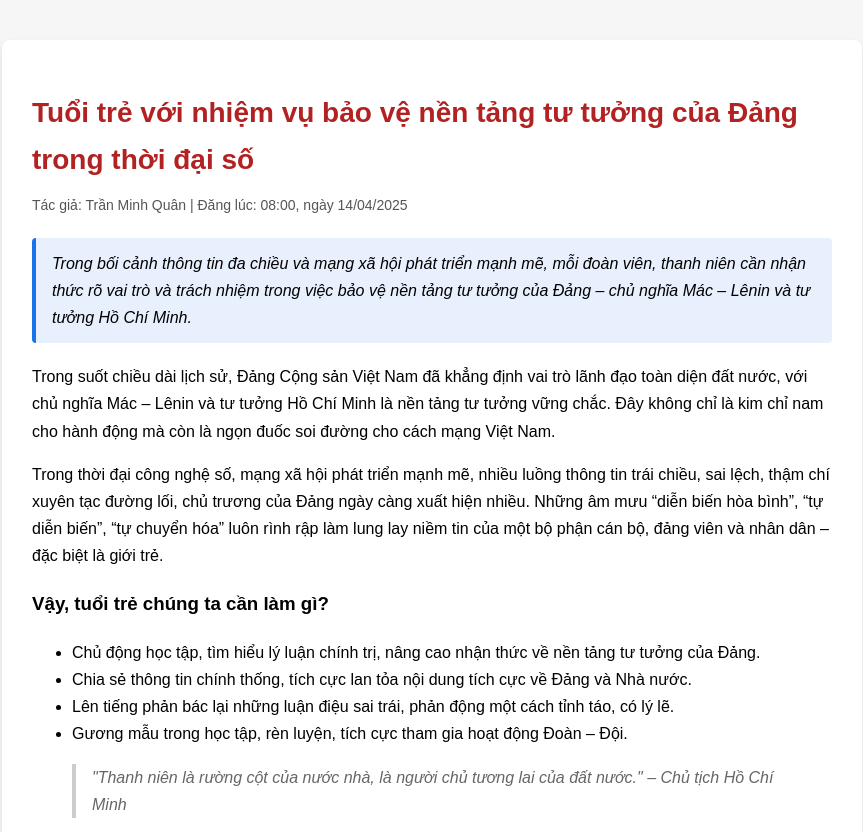
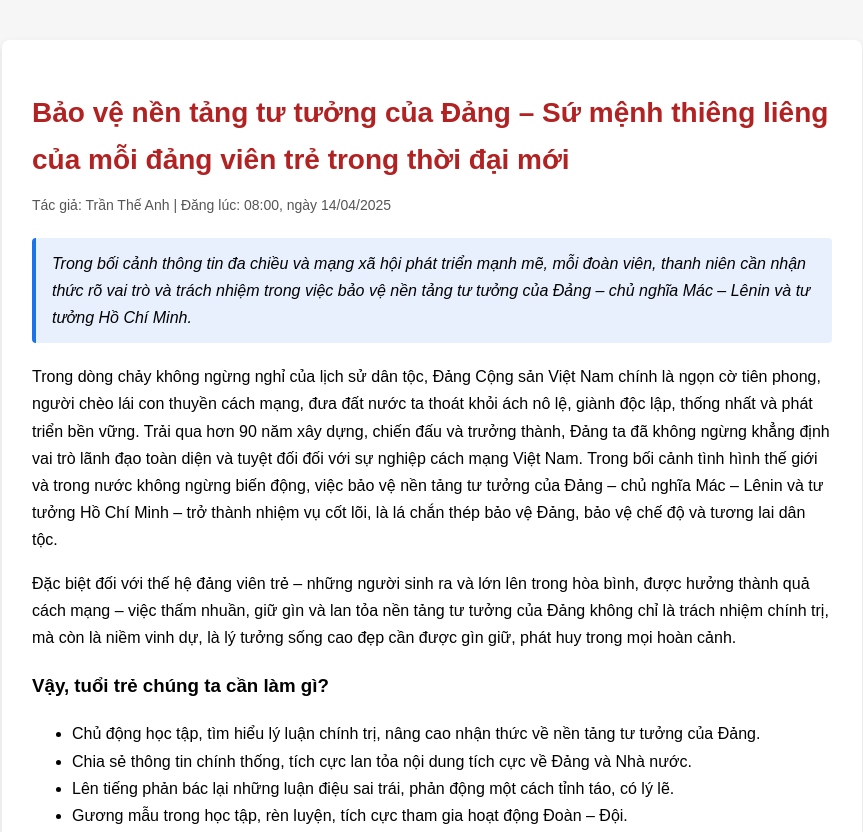
Before and after one commit to noname6996-tta/-ElectronicNewspaper, a plain HTML site: page index.html in a window 1280 px wide. Shown: the top 832 px of the page, without its empty margins (208-1071 px from the left). Drawn offline with Linux system fonts and the light colour scheme.

Commit message:
Update index.html

```diff
--- a/index.html
+++ b/index.html
@@ -2,7 +2,7 @@
 <html lang="vi">
 <head>
   <meta charset="UTF-8">
-  <title>Bảo vệ nền tảng tư tưởng của Đảng</title>
+  <title>Bảo vệ nền tảng tư tưởng của Đảng – Sứ mệnh thiêng liêng của mỗi đảng viên trẻ trong thời đại mới</title>
   <style>
     body {
       font-family: Arial, sans-serif;
@@ -92,17 +92,17 @@
 <body>
 
   <div class="container">
-    <h1>Tuổi trẻ với nhiệm vụ bảo vệ nền tảng tư tưởng của Đảng trong thời đại số</h1>
-    <div class="meta">Tác giả: Trần Minh Quân | Đăng lúc: 08:00, ngày 14/04/2025</div>
+    <h1>Bảo vệ nền tảng tư tưởng của Đảng – Sứ mệnh thiêng liêng của mỗi đảng viên trẻ trong thời đại mới</h1>
+    <div class="meta">Tác giả: Trần Thế Anh | Đăng lúc: 08:00, ngày 14/04/2025</div>
 
     <div class="snippet">
       Trong bối cảnh thông tin đa chiều và mạng xã hội phát triển mạnh mẽ, mỗi đoàn viên, thanh niên cần nhận thức rõ vai trò và trách nhiệm trong việc bảo vệ nền tảng tư tưởng của Đảng – chủ nghĩa Mác – Lênin và tư tưởng Hồ Chí Minh.
     </div>
 
     <div class="content">
-      <p>Trong suốt chiều dài lịch sử, Đảng Cộng sản Việt Nam đã khẳng định vai trò lãnh đạo toàn diện đất nước, với chủ nghĩa Mác – Lênin và tư tưởng Hồ Chí Minh là nền tảng tư tưởng vững chắc. Đây không chỉ là kim chỉ nam cho hành động mà còn là ngọn đuốc soi đường cho cách mạng Việt Nam.</p>
+      <p>Trong dòng chảy không ngừng nghỉ của lịch sử dân tộc, Đảng Cộng sản Việt Nam chính là ngọn cờ tiên phong, người chèo lái con thuyền cách mạng, đưa đất nước ta thoát khỏi ách nô lệ, giành độc lập, thống nhất và phát triển bền vững. Trải qua hơn 90 năm xây dựng, chiến đấu và trưởng thành, Đảng ta đã không ngừng khẳng định vai trò lãnh đạo toàn diện và tuyệt đối đối với sự nghiệp cách mạng Việt Nam. Trong bối cảnh tình hình thế giới và trong nước không ngừng biến động, việc bảo vệ nền tảng tư tưởng của Đảng – chủ nghĩa Mác – Lênin và tư tưởng Hồ Chí Minh – trở thành nhiệm vụ cốt lõi, là lá chắn thép bảo vệ Đảng, bảo vệ chế độ và tương lai dân tộc.</p>
 
-      <p>Trong thời đại công nghệ số, mạng xã hội phát triển mạnh mẽ, nhiều luồng thông tin trái chiều, sai lệch, thậm chí xuyên tạc đường lối, chủ trương của Đảng ngày càng xuất hiện nhiều. Những âm mưu “diễn biến hòa bình”, “tự diễn biến”, “tự chuyển hóa” luôn rình rập làm lung lay niềm tin của một bộ phận cán bộ, đảng viên và nhân dân – đặc biệt là giới trẻ.</p>
+      <p>Đặc biệt đối với thế hệ đảng viên trẻ – những người sinh ra và lớn lên trong hòa bình, được hưởng thành quả cách mạng – việc thấm nhuần, giữ gìn và lan tỏa nền tảng tư tưởng của Đảng không chỉ là trách nhiệm chính trị, mà còn là niềm vinh dự, là lý tưởng sống cao đẹp cần được gìn giữ, phát huy trong mọi hoàn cảnh.</p>
 
       <h3>Vậy, tuổi trẻ chúng ta cần làm gì?</h3>
 
```
